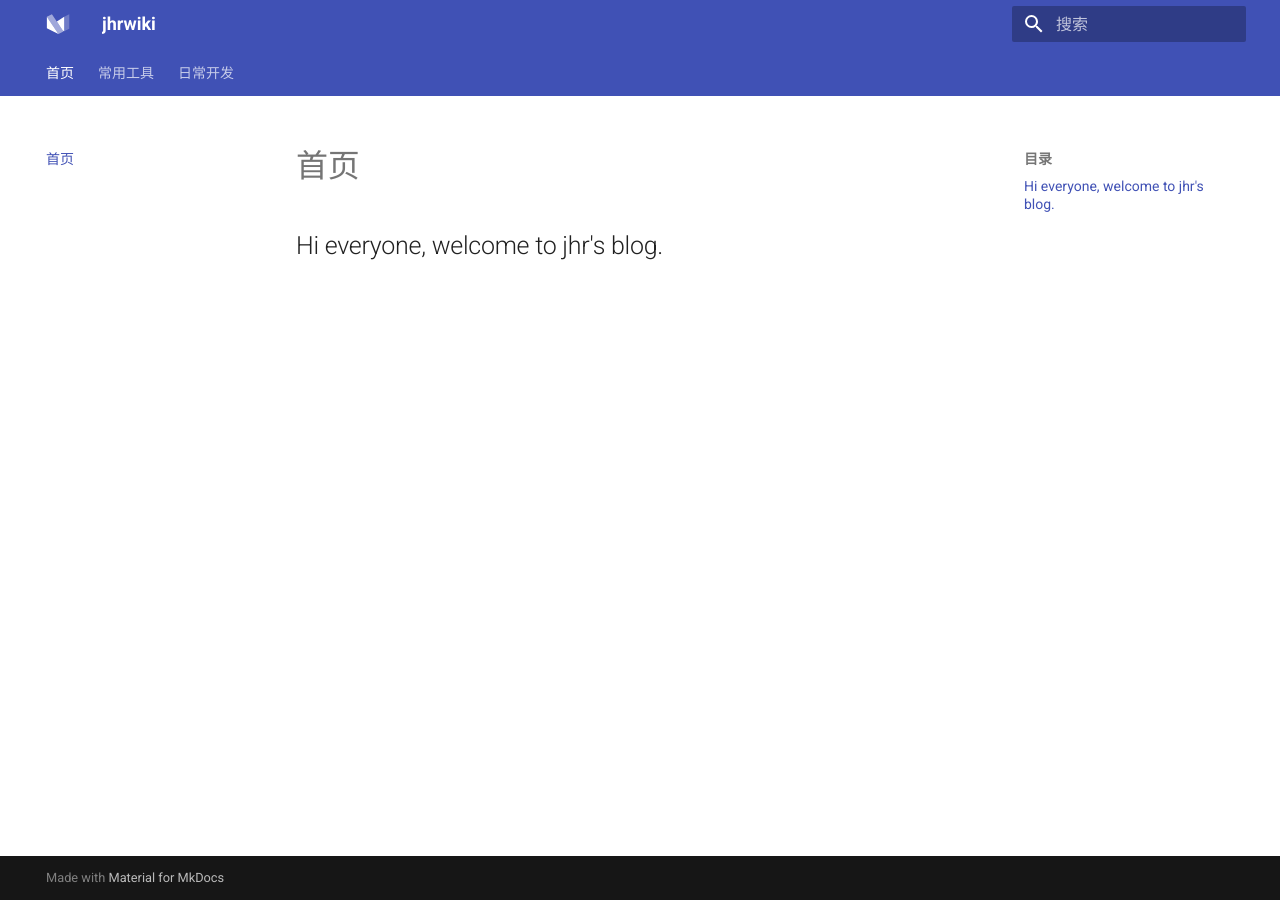
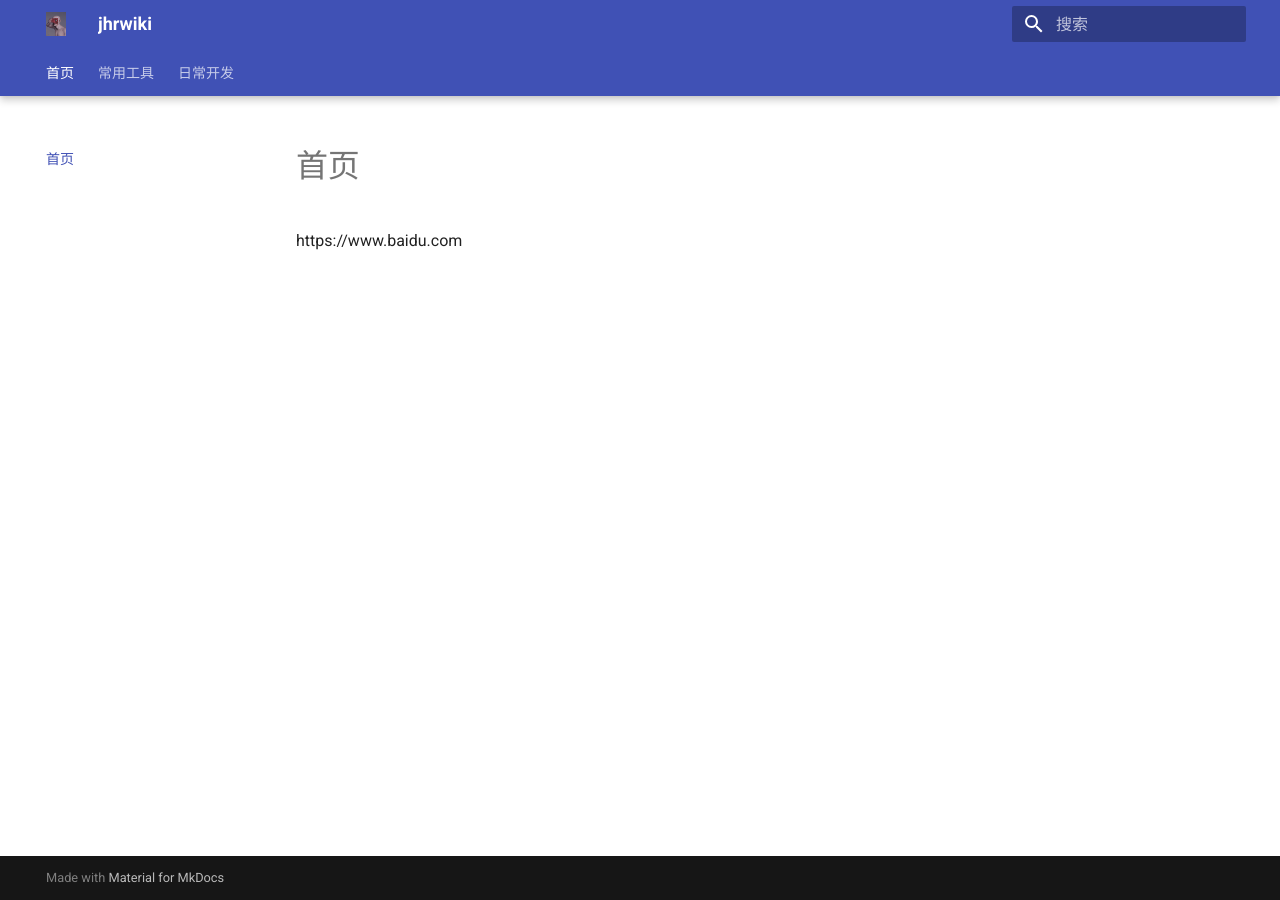
Before and after one commit to robbinlol/jhrwiki, an MkDocs documentation site: the page built from docs/about.md, in a window 1280 px wide. Built offline with MkDocs 1.6.1 and Material for MkDocs 9.7.7, drawn with Linux system fonts in a browser that asks for light colours.

Commit message:
v0.0.3:2

```diff
--- a/docs/about.md
+++ b/docs/about.md
@@ -17,6 +17,4 @@
         index.md  # The documentation homepage.
         ...       # Other markdown pages, images and other files.
 -->
-
-
-## Hi everyone, welcome to jhr's blog.
+https://www.baidu.com
--- a/mkdocs.yml
+++ b/mkdocs.yml
@@ -1,71 +1,39 @@
 site_name: jhrwiki
 use_directory_urls: false
 
-# Configuration
 theme:
-  name: material
+    name: material
+    font:
+      text: Roboto
+      code: Roboto Mono
+    language: zh
+    features:
+      #- navigation.instant
+      #- navigation.tracking
+      - instant
+      - navigation.tabs
+      - navigation.tabs.sticky
+      - navigation.sections
+      - navigation.expand
+      - toc.follow
+    palette:
+      scheme: default
+      primary: indigo
+      accent: indigo
 
-  # 404 page
-  static_templates:
-    - 404.html
-
-  # Don't include MkDocs' JavaScript
-  include_search_page: false
-  search_index_only: true
-
-  # Default values, taken from mkdocs_theme.yml
-  language: zh
-  features:
-    - navigation.tabs
-    - navigation.top
-  palette:
-    scheme: default
-    primary: indigo
-    accent: indigo
-  font:
-    text: Roboto
-    code: Roboto Mono
-  icon:
-    logo: logo
-  favicon: img/img.jpg
-#site_name: jhrwiki
-#use_directory_urls: false
-#
-#theme:
-#    name: material
-#    font:
-#      text: Roboto
-#      code: Roboto Mono
-#    language: zh
-#    features:
-#      #- navigation.instant
-#      #- navigation.tracking
-#      - instant
-#      - navigation.tabs
-#      - navigation.tabs.sticky
-#      - navigation.sections
-#      - navigation.expand
-#      - toc.follow
-#    palette:
-#      scheme: default
-#      primary: indigo
-#      accent: indigo
-#
-#    static_templates:
-#      - 404.html
-#    include_search_page: true
-#    search_index_only: false
-#    logo: img/img.jpg
-#    icon:
-#      logo: material/library-outline
-#    favicon: img/img.jpg
-
-#markdown_extensions:
-#  - attr_list
-#  - pymdownx.emoji:
-#      emoji_index: !!python/name:materialx.emoji.twemoji
-#      emoji_generator: !!python/name:materialx.emoji.to_svg
-
+    static_templates:
+      - 404.html
+    include_search_page: true
+    search_index_only: false
+    logo: img/img.jpg
+    icon:
+      logo: material/library-outline
+    favicon: img/img.jpg
+markdown_extensions:
+  - attr_list
+  - pymdownx.emoji:
+      emoji_index: !!python/name:materialx.emoji.twemoji
+      emoji_generator: !!python/name:materialx.emoji.to_svg
 # 图片指向的地址
 #extra:
   #social:
```
